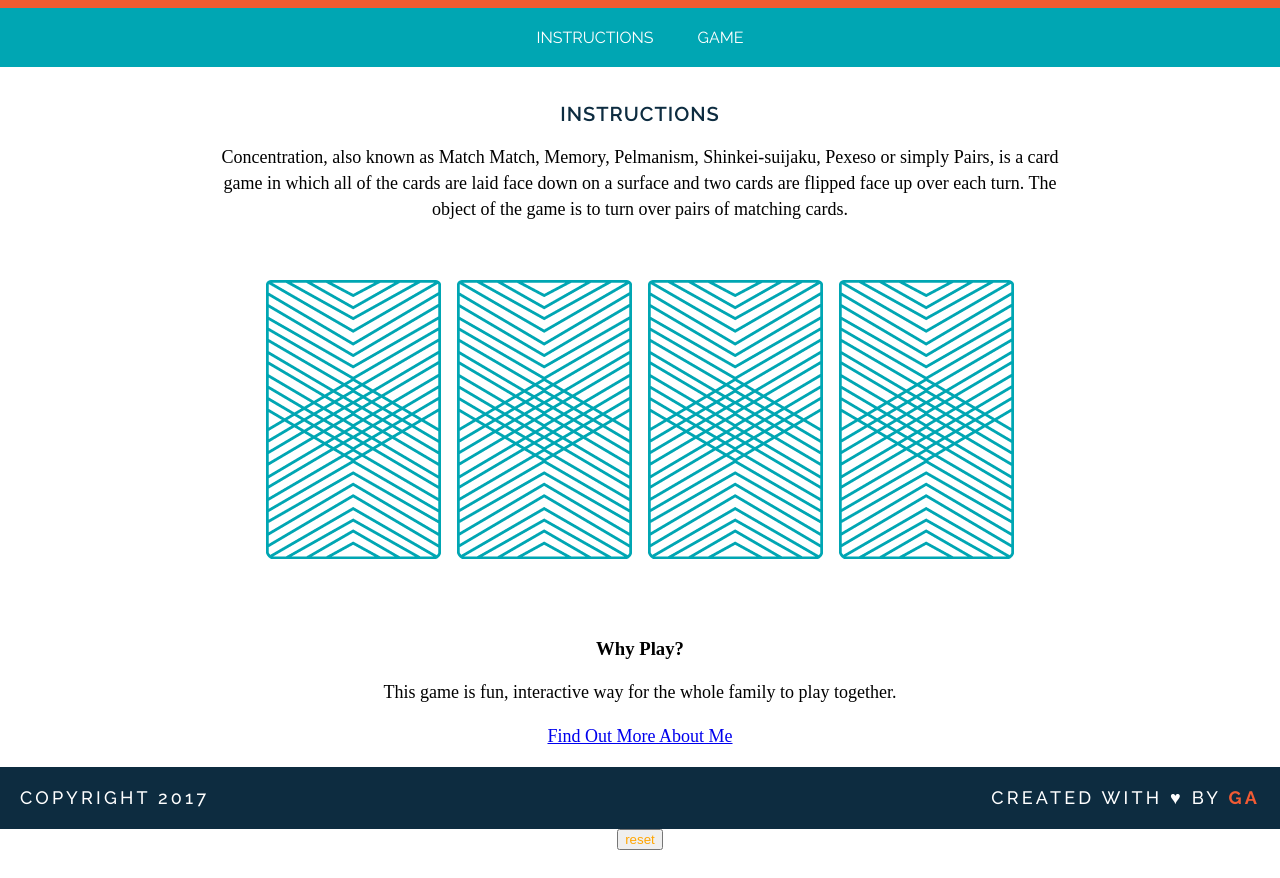
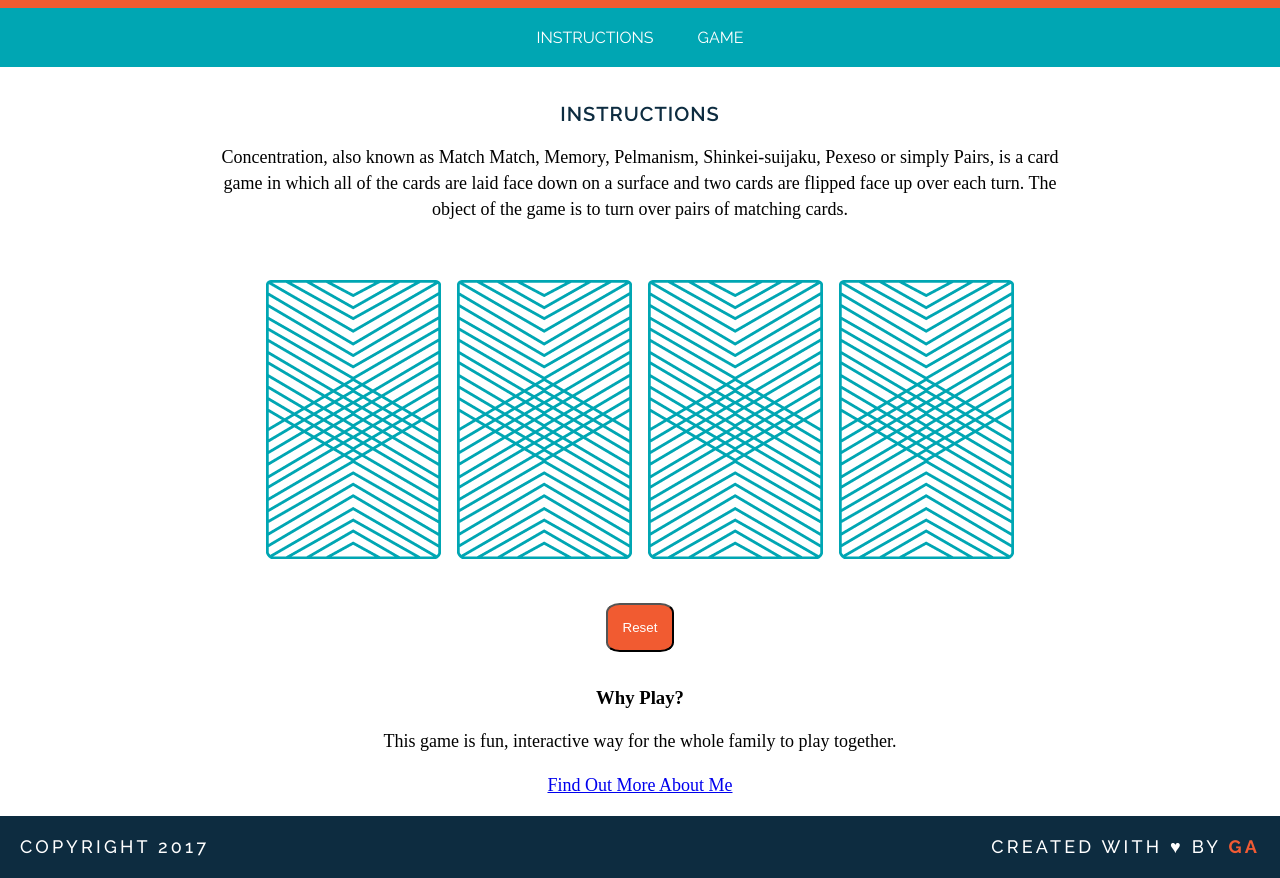
Before and after one commit to yanabaser/wdi-fundamentals-game, a plain HTML site: page memory_game/index.html in a window 1280 px wide. Shown: the part 105-983 px from the top of the page. Before the commit the page ends 955 px from the top, so only its background shows below. Drawn offline with Linux system fonts and the light colour scheme; a web font is replaced by a local one.

Commit message:
created game logic

```diff
--- a/memory_game/css/style.css
+++ b/memory_game/css/style.css
@@ -85,6 +85,9 @@ font-size: 0;
   color: #F15B34;
   font-weight: 700;
 }
-button{
-  color: orange;
+.reset-button{
+  color: white;
+  background-color:#F15B31;
+  padding:15px;
+  border-radius:20%;
 }
--- a/memory_game/index.html
+++ b/memory_game/index.html
@@ -20,6 +20,7 @@
      object of the game is to turn over pairs of matching cards. </p>
 
        <div id="game-board" class="board clearfix"></div>
+       <input class="reset-button" type="button" value= "Reset" onCLick="window.location.reload();">
 </main>
      <h3> Why Play? </h3>
      <p> This game is fun, interactive way for the whole family to play together. </p>
@@ -30,6 +31,6 @@
        <p class="message"> Created with &hearts; by <span class="name">GA</span></p>
      </footer>
      <script src="js/main.js"></script>
-<button type="button">reset</button>
+
 </body>
 </html>
--- a/memory_game/js/main.js
+++ b/memory_game/js/main.js
@@ -15,34 +15,29 @@ var cards =[
 ];
 
 var cardsInPlay = [];
+
 var checkForMatch = function(cardId) {
-  //document.getElementById(cardId).setAttribute('src',cards[cardId].cardImage);
 if (cardsInPlay.length===2)
  if(cardsInPlay[0]===cardsInPlay[1]) {
 alert("You found a macth!");}
 else {
 alert("Sorry, try again!");}
 }
+
 var flipCard = function () {
   var cardId = this.getAttribute('data-id');
-//console.log("User flipped " + cards[cardId].rank)
-//  console.log(cards[cardId].cardImage)
 this.setAttribute('src',cards[cardId].cardImage);
 cardsInPlay.push(cards[cardId].rank);
   checkForMatch(cardId);}
-  //create a board playing function
+
 var createBoard = function() {
     for (var i=0; i < cards.length; i++){
     var cardElement = document.createElement('img'); // image element will substitue a card in play?
   cardElement.setAttribute('src','images/back.png');
   cardElement.setAttribute('data-id',i);
-  // add event listener to know when card is flipped and execute the flip card function
+
 cardElement.addEventListener('click', flipCard)
-  //document.getElementsByTagName('img')[0].addEventListener('click', flipCard);
-  // append the card to the game board
   document.getElementById('game-board').appendChild(cardElement);
 }
   }
     createBoard();
-  //add event listener for refreshing the page after we played one game
-document.getElementsByTagName('button').addEventListener('click',reload());
```
